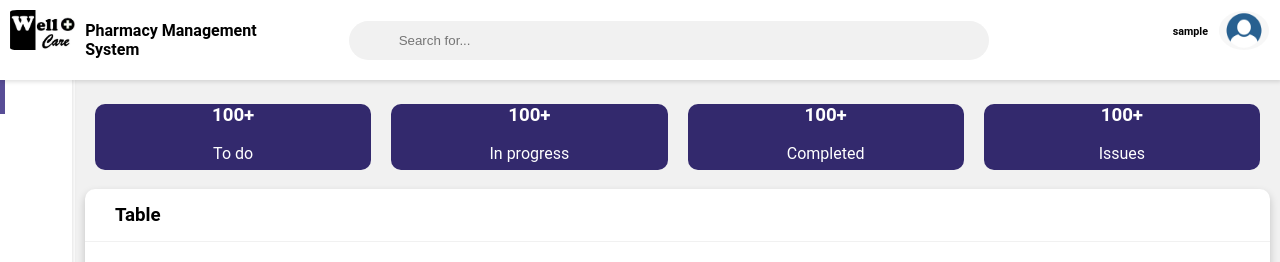
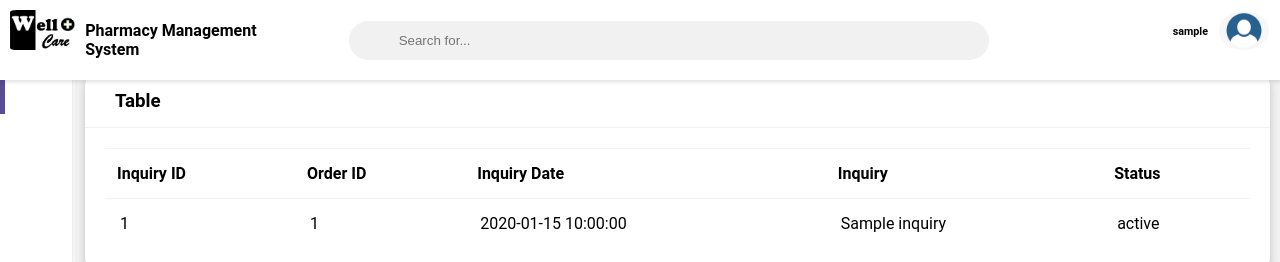
Before and after one commit to Vikum-Kule/WellCare_group16, a PHP site: the page made by app/views/Man_Inquiries_Manager.php in a window 1280 px wide. Shown: the top 262 px of the page. Run offline with PHP 8.4, Linux system fonts and the light colour scheme; the visitor is signed in with stand-in values (Sample User, id 1); tables that the repository leaves empty or names only in its code hold one stand-in row (values such as "Sample post"); the template is opened without the code that fills it: most values are stand-ins (such as "Sample title", 1, 10 or a date in 2020).

Commit message:
update show inquiries

```diff
--- a/app/views/Man_Inquiries_Manager.php
+++ b/app/views/Man_Inquiries_Manager.php
@@ -3,7 +3,7 @@
 
 <div class="wrapper">
         <div class="row">
-            <div class="col-3 col-m-6 col-sm-6">
+           <!-- <div class="col-3 col-m-6 col-sm-6">
                 <div class="notification">
                     <h3>100+</h3>
                     <p>To do</p>
@@ -26,7 +26,7 @@
                     <h3>100+</h3>
                     <p>Issues</p>
                 </div>
-            </div>
+            </div>-->
         </div>
 
 
@@ -50,7 +50,17 @@
                                 </tr>
                             </thead>
                             <tbody>
+                            <?php foreach($data['inquiries'] as $inquiry): ?>
+			                	<tr>
+                                    <td><?php echo $inquiry->inquiryId; ?></td>
+                                    <td><?php echo $inquiry->orderId; ?></td>
+                                    <td><?php echo $inquiry->inquiryDate; ?></td>
+                                    <td><?php echo $inquiry->Inquiry; ?></td>
+                                    <td><?php echo $inquiry->status; ?></td>
 
+
+				                </tr>
+				                <?php endforeach;?>
                             </tbody>
                         </table>
                         </div>
```
Also changed, not shown: app/controllers/Man_Inquiry.php (added, +15 -0 lines), app/models/Man_Inquirym.php (added, +17 -0 lines).
